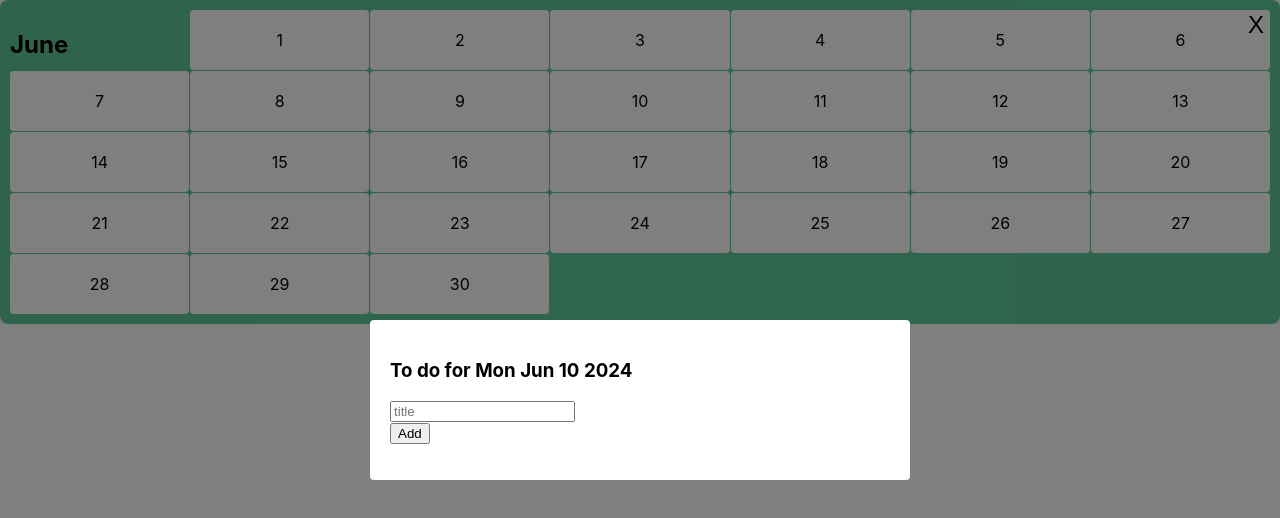
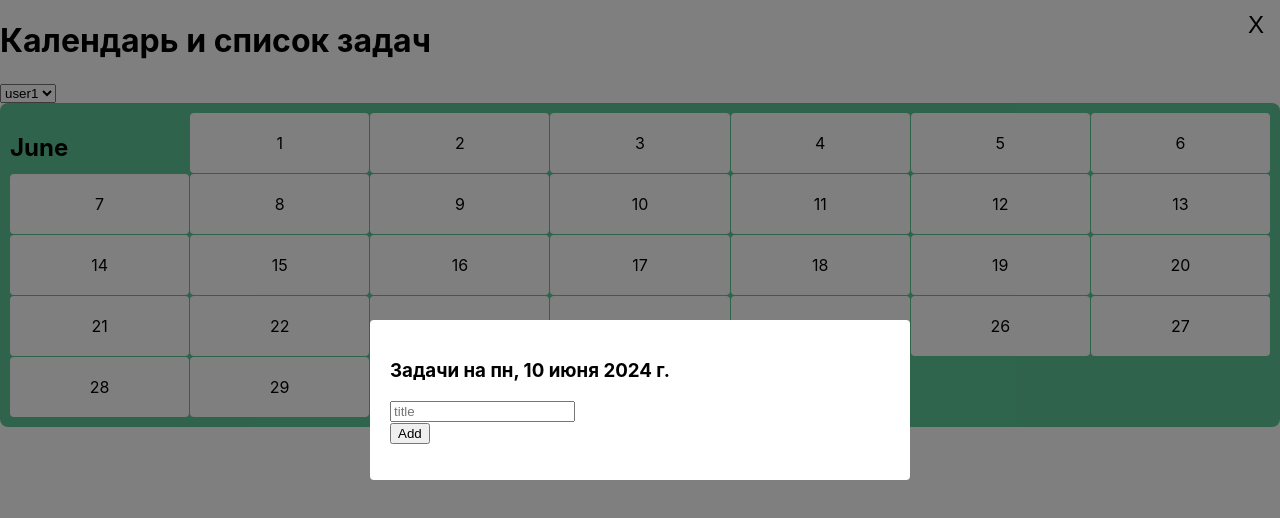
Before and after one commit to Elena-1405/to-do-calendar, a React (Create React App) app: page / in a window 1280 px wide. Both pictures are taken after a click on the element "10". Shown: the top 518 px of the page. Built offline with nearby package versions, Linux system fonts and the light colour scheme.

Commit message:
users list and date in ru done

```diff
--- a/src/App.tsx
+++ b/src/App.tsx
@@ -1,26 +1,37 @@
 import React, { useState } from 'react';
 import { Calendar, CalendarProps } from '../src/components/calendar/calendar';
 import { TodoList, ToDo} from '../src/components/list/todolist';
-import { Modal } from '../src/components/modal/modal'
+import { Modal } from '../src/components/modal/modal';
+
+const users = ['user1', 'user2'];
 
 function App() {
   const [selectedDate, setSelectedDate] = useState(new Date());
-  const [ todos, setTodos ] = useState<{ [key: string]: ToDo[] }>({});
+  const [ todos, setTodos ] = useState<{ [key: string]: {[date: string]: ToDo[] }}>({
+    user1: {},
+    user2: {},
+  });
+  const [currentUser, setCurrentUser] = useState<string>('user1');
   const [ isModalOpen, setIsModalOpen] = useState<boolean>(false);
 
   const addTodo = (date: Date, todo: ToDo) => {
-    const dateKey = date.toISOString().split('T')[0];
+    const dateString = date.toISOString().split('T')[0];
     setTodos((prevTodos) => ({
-      ...prevTodos,
-      [dateKey]: [...(prevTodos[dateKey] || []), todo],
+      ...prevTodos, [currentUser]: {
+        ...prevTodos[currentUser],
+        [dateString]: [...(prevTodos[currentUser][dateString] || []), todo],
+      }
     }));
   };
 
   const removeTodo = (date: Date, index: number) => {
-    const dateKey = date.toISOString().split('T')[0];
+    const dateString= date.toISOString().split('T')[0];
     setTodos((prevTodos) => {
-      const updatedTodos = (prevTodos[dateKey] || []).filter((_, i) => i !== index);
-      return { ...prevTodos, [dateKey]: updatedTodos };
+      const userTodos = {...prevTodos[currentUser]};
+      if (userTodos[dateString]) {
+        userTodos[dateString] = userTodos[dateString].filter((_, i) => i !== index);
+      }
+      return { ...prevTodos, [currentUser]: userTodos };
     });
   };
 
@@ -28,14 +39,27 @@ function App() {
     setSelectedDate(date);
     setIsModalOpen(!isModalOpen);
   }
+
+  const handleUserChange = (e: React.ChangeEvent<HTMLSelectElement>) => {
+    setCurrentUser(e.target.value);
+  };
+
   return (
     <>
-      <Calendar selectedDate={selectedDate} onDateClick={toggleModal} todos={todos}/>
+    <h1>Календарь и список задач</h1>
+    <select value={currentUser} onChange={handleUserChange}>
+      {users.map((user) => (
+        <option key={user} value={user}>
+          {user}
+        </option>
+      ))}
+    </select>
+      <Calendar selectedDate={selectedDate} onDateClick={toggleModal} todos={todos[currentUser]}/>
       {isModalOpen && (
         <Modal onClose={() => setIsModalOpen(false)}>
         <TodoList
           date={selectedDate}
-          todos={todos[selectedDate.toISOString().split('T')[0]] || []}
+          todos={todos[currentUser][selectedDate.toISOString().split('T')[0]] || []}
           addTodo={(todo) => addTodo(selectedDate, todo)}
           removeTodo={(index) => removeTodo(selectedDate, index)}/>
       </Modal>
--- a/src/components/list/todolist.tsx
+++ b/src/components/list/todolist.tsx
@@ -18,8 +18,14 @@ interface FormData {
 }
 
 export const TodoList: React.FC<TodoListProps> = ({ date, todos, addTodo, removeTodo }) => {
-    //const [newTodo, setNewTodo] = useState<ToDo>({ title:'' });
     const { register, handleSubmit, formState: { errors }, reset } = useForm<FormData>();
+
+    const formattedDate = new Intl.DateTimeFormat('ru-Ru',{
+        weekday: 'short',
+        day: 'numeric',
+        month: 'long',
+        year: 'numeric',
+    }).format(date);
 
     const onSubmit: SubmitHandler<FormData> = data => {
         addTodo({
@@ -28,20 +34,13 @@ export const TodoList: React.FC<TodoListProps> = ({ date, todos, addTodo, remove
         reset();
     };
 
-    // const handleChange = (e: React.ChangeEvent<HTMLInputElement>) => {
-    //     const { name, value } = e.target;
-    //     setNewTodo(prevState => ({
-    //         ...prevState, [name]: value
-    //     }));
-    // };
-
     const handleRemoveTodo = (index: number) => {
         removeTodo(index);
     };
 
     return (
         <div>
-            <h3>To do for {date.toDateString()}</h3>
+            <h3>Задачи на {formattedDate}</h3>
             <form onSubmit={handleSubmit(onSubmit)}>
                 <div>
             <input
```
